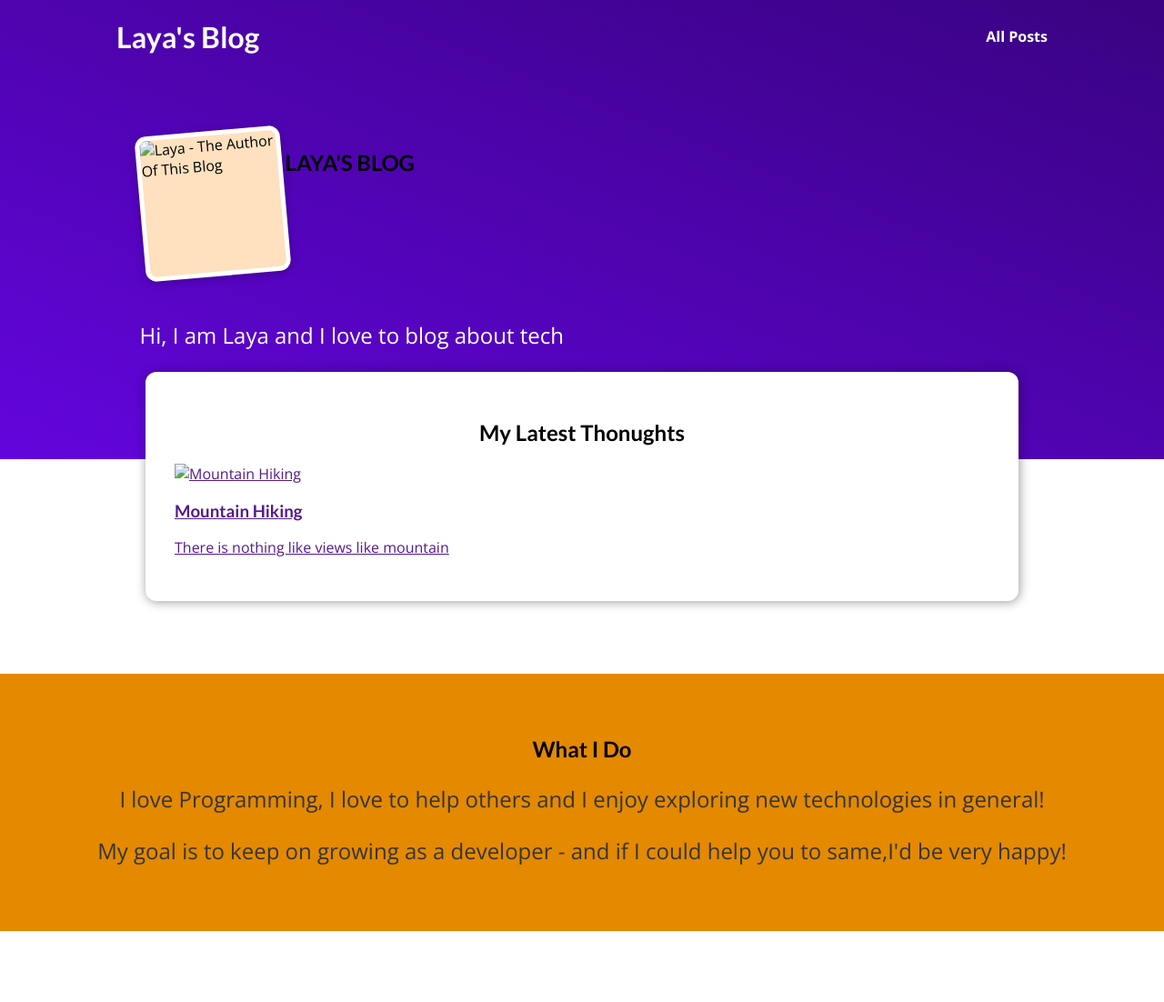
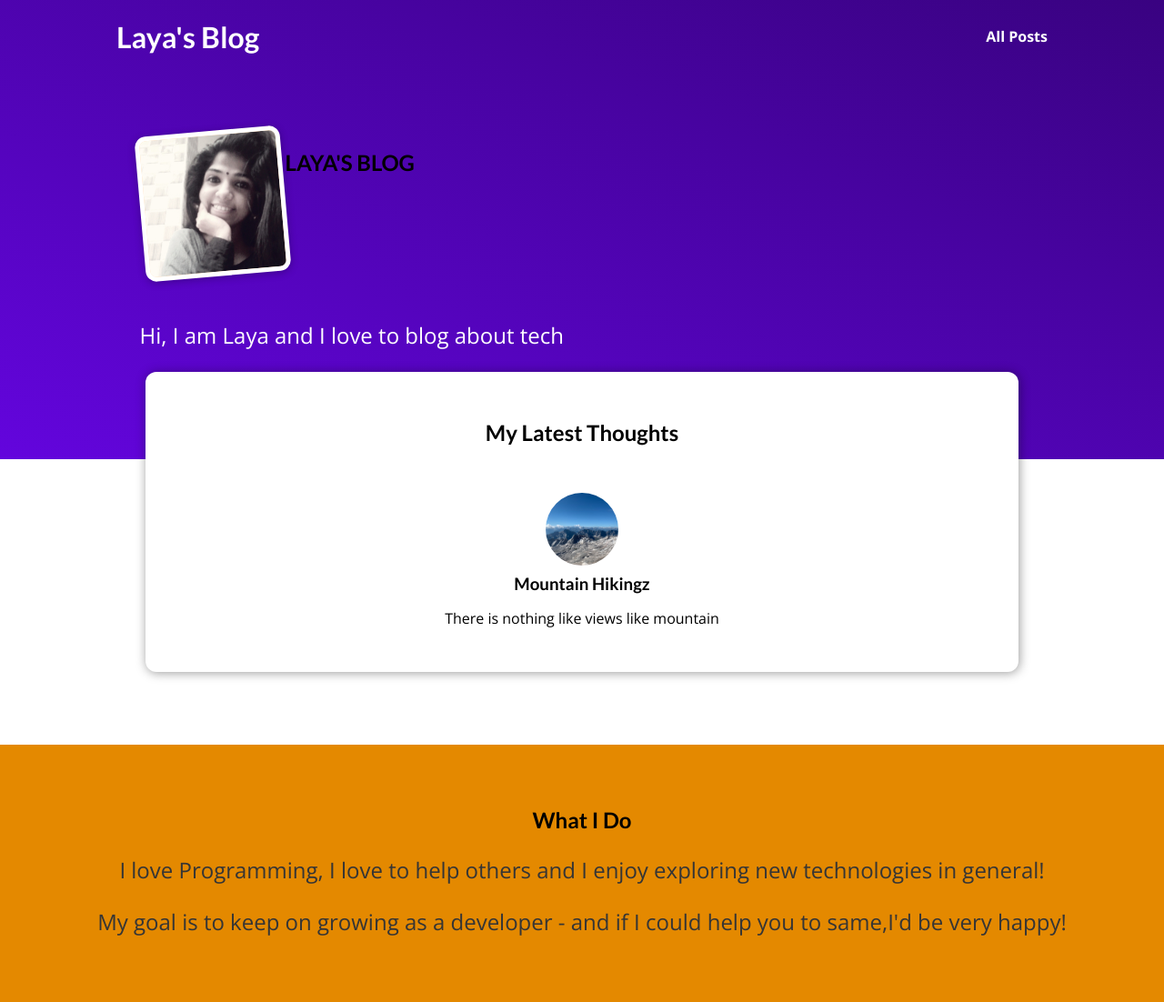
Before and after one commit to layaaugustine/Blogging-Site, a Django app: page / in a window 1280 px wide. Shown: the whole page at 91% size. Before the commit the page ends 1024 px from the top, so only its background shows below. Run offline with Django 4.2, Linux system fonts and the light colour scheme.

Commit message:
css file modified

```diff
--- a/blog/static/blog/index.css
+++ b/blog/static/blog/index.css
@@ -1,4 +1,33 @@
-#welcome {
+    #main-navigation {
+    width: 100%;
+    height: 5rem;
+    display: flex;
+    justify-content: space-between;
+    align-items: center;
+    padding: 0 10%;
+    position: absolute;
+    top: 0;
+    left: 0;
+    }
+
+    #main-navigation a {
+        text-decoration: none;
+        color: white;
+        font-weight: bold;
+    }
+
+    #main-navigation a:hover,
+    #main-navigation a:active {
+    color: #cf79f1;
+    }
+
+    #main-navigation h1 a:hover,
+    #main-navigation h1 a:active {
+    color: white;
+    }
+
+
+  #welcome {
     background: linear-gradient(to right top, #6305dd, #390281);
     padding: 6rem 12%;
   }
@@ -27,6 +56,15 @@
     color: #e4e4e4;
     width: 10rem;
   }
+
+  /* #latest-posts img{
+    width: 5rem;
+    height: 5rem;
+    object-fit: cover;
+    border-radius: 1px;
+  } */
+
+
 
   #welcome p {
     color: white;
@@ -73,3 +111,51 @@
     font-size: 1.5rem;
     color: #353535;
   }
+
+  /* #latest-posts h3{
+    text-align: center;
+  }  */
+
+  .post{
+    display: flex;
+    flex-direction: column;
+    align-items: center;
+    text-align: center;
+  }
+
+  .post a{
+    text-decoration: none;
+    color: black;
+    transition: all 0.2s ease;
+    padding: 1rem;
+  }
+
+  .post a:hover,
+  .post a:active{
+    transform: scale(1.1);
+    background-color: #390281;
+    color: white;
+  }
+
+  .post img {
+    width: 5rem;
+    height: 5rem;
+    object-fit: cover;
+    border-radius: 50%;
+  }
+
+  .post h3 {
+    margin: 0.25rem 0;
+  }
+
+  .post time {
+    color: #666666;
+    margin: 0.25rem;
+    font-style: italic;
+    font-size: 0.85rem;
+  }
+
+  .post:hover time,
+  .post:active time {
+  color: white;
+  }
--- a/blog/templates/blog/index.html
+++ b/blog/templates/blog/index.html
@@ -26,7 +26,7 @@
 
     <section id="welcome">
         <header>
-            <img src="" alt="Laya - The Author Of This Blog">
+            <img src="{% static 'blog/images/laya.jpg' %}" alt="Laya - The Author Of This Blog">
             <h1>LAYA'S BLOG</h1>
         </header>
 
@@ -34,18 +34,20 @@
     </section>
 
     <section id="latest-posts">
-        <h2>My Latest Thonughts</h2>
+        <h2>My Latest Thoughts</h2>
         <ul>
             <li>
                 <article class="post">
-                    <a href="">
-                        <img src="" alt="Mountain Hiking">
+                    <a href=""></a>
+                        <div id="hov">
+                        <img src="{% static 'blog/images/mountains.jpg' %}" alt="Mountain Hiking" >
                         <div class="post__content">
-                            <h3>Mountain Hiking</h3>
-                            <p>There is nothing like views like mountain</p>
+                            <h3>Mountain Hikingz</h3>
+                            <p>There is nothing like views like mountain </p>
 
                         </div>
-                    </a>
+                        </div>
+
                 </article>
             </li>
         </ul>
--- a/static/app.css
+++ b/static/app.css
@@ -1,48 +1,18 @@
 @import url('https://fonts.googleapis.com/css2?family=Lato:wght@400;700&family=Open+Sans:wght@400;700&display=swap');
 
 * {
-  box-sizing: border-box;
+    box-sizing: border-box;
 }
 
 html {
-  font-family: 'Open Sans', 'Lato', sans-serif;
+    font-family: 'Open Sans', 'Lato', sans-serif;
 }
 
 body {
-  margin: 0;
+    margin: 0;
 }
 
-h1,
-h2,
-h3 {
-  font-family: 'Lato', sans-serif;
-  font-weight: bold;
+h1, h2, h3 {
+    font-family: 'Lato', sans-serif;
+    font-weight: bold;
 }
-
-#main-navigation {
-  width: 100%;
-  height: 5rem;
-  display: flex;
-  justify-content: space-between;
-  align-items: center;
-  padding: 0 10%;
-  position: absolute;
-  top: 0;
-  left: 0;
-}
-
-#main-navigation a {
-  text-decoration: none;
-  color: white;
-  font-weight: bold;
-}
-
-#main-navigation a:hover,
-#main-navigation a:active {
-  color: #cf79f1;
-}
-
-#main-navigation h1 a:hover,
-#main-navigation h1 a:active {
-  color: white;
-}
```
Also changed, not shown: blog/static/blog/images/laya.jpg (added), blog/static/blog/images/mountains.jpg (added), blog/static/blog/images/woods.jpg (added).
